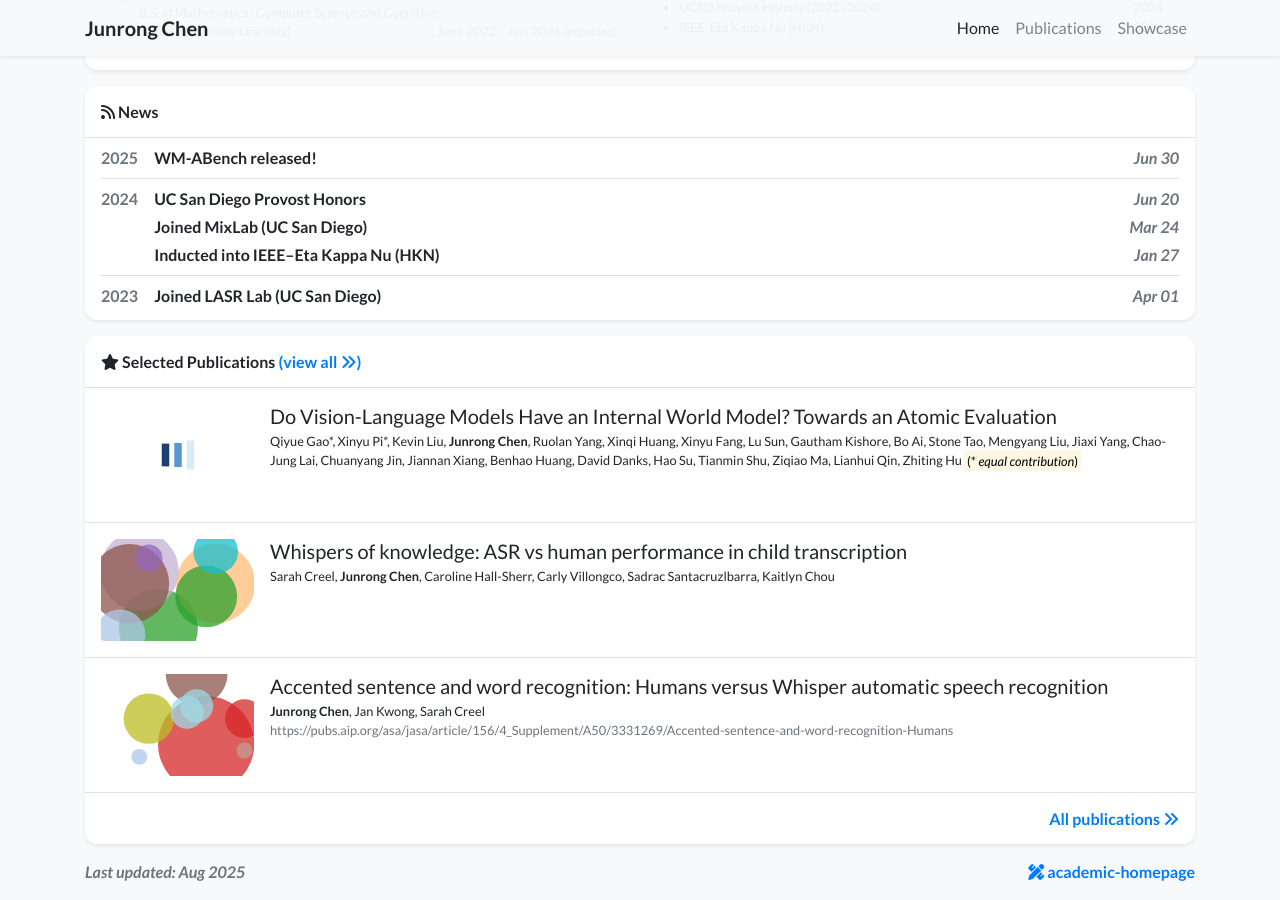
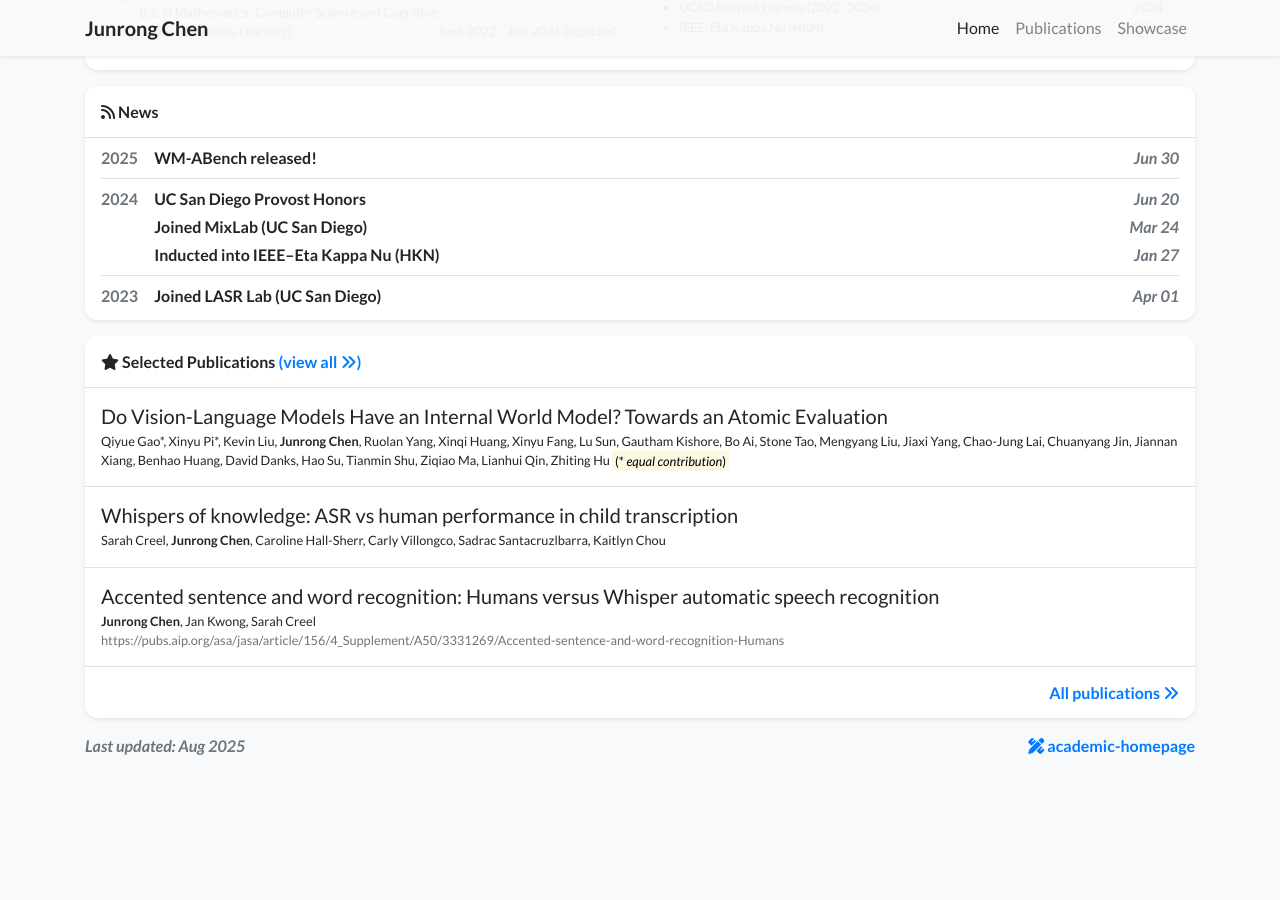
Before and after one commit to JunrongChen2004/junrongchen2004.github.io, a Jekyll site: the page built from index.html, in a window 1280 px wide and 900 px high, scrolled down 833 px. Built offline with Jekyll 4.4.1, drawn with Linux system fonts in a browser that asks for light colours; nearby versions of some CDN libraries; a style sheet for code colours, icons or effects is not loaded; after the commit the page ends 1607 px from its top, so only the background shows below that.

Commit message:
Update publication_item.html

```diff
--- a/_includes/widgets/publication_item.html
+++ b/_includes/widgets/publication_item.html
@@ -1,43 +1,13 @@
 {% assign item = include.item %}
+
 <div class="d-none d-md-block">
   <div class="row no-gutters {% unless include.hide_bottom_border %}border-bottom{% endunless %} border-gray">
-        <div class="col-md-3 col-xl-2 mb-md-0 p-md-3">
-            {%- if item.cover -%}
-            <img data-src="{{ item.cover | relative_url }}" alt="{{ item.title }}" class="lazy w-100 rounded-sm" src="{{ '/assets/images/empty_300x200.png' | relative_url }}">
-            {%- else -%}
-            <svg class="bubble-visual-hash lazy w-100 rounded-sm" data-bubble-visual-hash="{{ item.id }}" viewBox="0 0 300 200"></svg>
-            {%- endif -%}
-        </div>
-        <div class="col-md-9 col-xl-10 p-3 pl-md-0">
+    <!-- cover column removed -->
+    <div class="col-12 p-3">
       <h5 class="mt-0 mb-1 font-weight-normal">{{ item.title }}</h5>
       <p class="mt-0 mb-0 small">{% include widgets/author_list.html authors=item.authors %}</p>
-            <p class="mt-0 mb-0 small">{{item.pub_pre}}<i>{{ item.pub }}</i>{{ item.pub_post }} {{ item.pub_date }} {{ item.pub_last }}</p>
+      <p class="mt-0 mb-0 small">{{ item.pub_pre }}<i>{{ item.pub }}</i>{{ item.pub_post }} {{ item.pub_date }} {{ item.pub_last }}</p>
       <p class="mt-0 mb-0 small text-muted">{{ item.abstract }}</p>
-
-            <p class="small pb-0 mb-0 lh-125 text-muted abstract-links">
-                {% for link in item.links %}
-                {% if link[1].url %}
-                <a target="{{ link[1]['target'] }}" href="{{ link[1]['url'] }}">[{{ link[0] }}]</a>
-                {% else %}
-                <a target="_blank" href="{{ link[1] }}">[{{ link[0] }}]</a>
-                {% endif %}
-                {% endfor %}
-            </p>
-
-        </div>
-    </div>
-</div>
-
-<div class="row no-gutters d-md-none {% unless include.hide_bottom_border %}border-bottom{% endunless %} border-gray {% if include.first %}rounded-xl-top{% endif %} {% if include.last %}rounded-xl-bottom{% endif %} {% if item.cover %}lazy{% endif %}" data-src="{{ item.cover | relative_url }}">
-    <div class="w-100 {% if include.first %}rounded-xl-top{% endif %} {% if include.last %}rounded-xl-bottom{% endif %}" style="background-color: rgba(255,255,255,0.9);">
-        <div class="d-flex align-items-start flex-column py-3 px-4">
-            <div class="mb-auto"></div>
-            <div>
-                <h5 class="mt-0 mb-1 font-weight-normal">{{ item.title }}</h5>
-                <p class="mt-0 mb-0 small">{% include widgets/author_list.html authors=item.authors %}</p>
-                <p class="mt-0 mb-0 small">{{item.pub_pre}}<i>{{ item.pub }}</i>{{ item.pub_post }} {{ item.pub_date }} {{ item.pub_last }}</p>
-                <p class="mt-0 mb-0 small text-muted">{{ item.abstract }}</p>
-
       <p class="small pb-0 mb-0 lh-125 text-muted abstract-links">
         {% for link in item.links %}
           {% if link[1].url %}
@@ -51,4 +21,25 @@
   </div>
 </div>
 
+<div class="row no-gutters d-md-none {% unless include.hide_bottom_border %}border-bottom{% endunless %} border-gray {% if include.first %}rounded-xl-top{% endif %} {% if include.last %}rounded-xl-bottom{% endif %}">
+  <div class="w-100 {% if include.first %}rounded-xl-top{% endif %} {% if include.last %}rounded-xl-bottom{% endif %}" style="background-color: rgba(255,255,255,0.9);">
+    <div class="d-flex align-items-start flex-column py-3 px-4">
+      <div class="mb-auto"></div>
+      <div>
+        <h5 class="mt-0 mb-1 font-weight-normal">{{ item.title }}</h5>
+        <p class="mt-0 mb-0 small">{% include widgets/author_list.html authors=item.authors %}</p>
+        <p class="mt-0 mb-0 small">{{ item.pub_pre }}<i>{{ item.pub }}</i>{{ item.pub_post }} {{ item.pub_date }} {{ item.pub_last }}</p>
+        <p class="mt-0 mb-0 small text-muted">{{ item.abstract }}</p>
+        <p class="small pb-0 mb-0 lh-125 text-muted abstract-links">
+          {% for link in item.links %}
+            {% if link[1].url %}
+              <a target="{{ link[1]['target'] }}" href="{{ link[1]['url'] }}">[{{ link[0] }}]</a>
+            {% else %}
+              <a target="_blank" href="{{ link[1] }}">[{{ link[0] }}]</a>
+            {% endif %}
+          {% endfor %}
+        </p>
       </div>
+    </div>
+  </div>
+</div>
```
Lines whose indentation alone changed are shown as unchanged.
